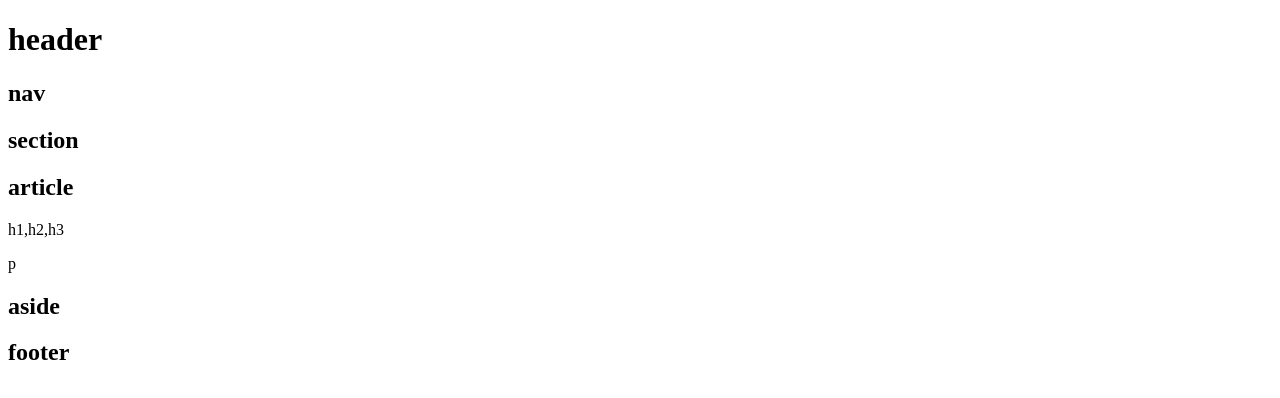
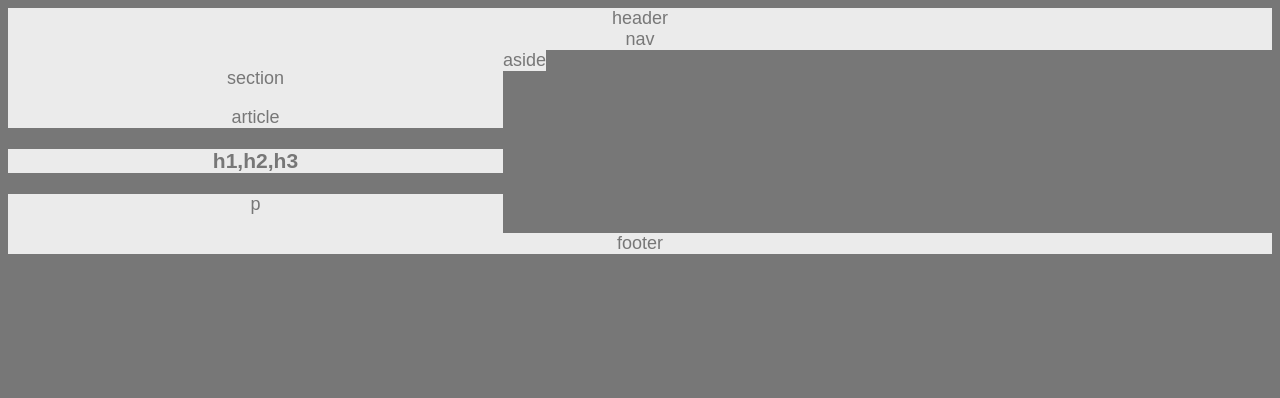
Before and after one commit to dylvne/HW-Wireframe, a plain HTML site: page index.html in a window 1280 px wide. Drawn offline with Linux system fonts and the light colour scheme.

Commit message:
I have adjusted the css and html files so that all the items are located correctly around each other. Sizes and spacing hasn't been done yet

```diff
--- a/index.html
+++ b/index.html
@@ -1,7 +1,8 @@
 <!--Delane Chen
     5/21/2019
     CodingBootCamp
-    Wireframe Hw -->
+    Wireframe Hw
+-->
 <!DOCTYPE html>
 <html lang="en">
 <head>
@@ -9,32 +10,28 @@
     <meta name="viewport" content="width=device-width, initial-scale=1.0">
     <meta http-equiv="X-UA-Compatible" content="ie=edge">
     <title>HW-Wireframe</title>
+    <link rel="stylesheet" href="style.css">
 </head>
 <body>
-    <header>
-        <h1>header</h1>
-    </header>
+<div class="wrapper">
+    <header>header</header>
 
-    <nav>
-        <h1>nav</h1>
-    </nav>
-
+    <nav>nav</nav>
+<div class="clearFix" ::after>
     <section>
-        <h2>section</h2>
+        <p>section</p>
         <article>
-            <h2>article</h2>
-            <p>h1,h2,h3</p>
+            <p>article<p>
+            <h1>h1,h2,h3</h1>
             <p>p</p>
         </article>
     </section>
 
-    <aside>
-        <h2>aside</h2>
-    </aside>
-
+    <aside>aside</aside>
+</div>
     <footer>
-        <h2>footer</h2>
+        footer
     </footer>
-
+</div>
 </body>
 </html>
--- a/style.css
+++ b/style.css
@@ -0,0 +1,35 @@
+body{
+    font-family: Arial, Helvetica, 'Helvetica Neue', sans-serif;
+    background-color: #777;
+    color: #777;
+    widows: 960px;
+    font-size: 18px;
+}
+header,nav,section,aside,footer{
+    background-color: #ebebeb;
+    text-align: center;
+}
+article{
+    color:#ebebeb;
+    background-color: #777;
+}
+h1,p{
+    color: #777;
+    background-color: #ebebeb;
+}
+section{
+    width:495px;
+    float: left;
+}
+aside{
+    float:left;
+}
+.clearFix::after{
+    content: "";
+    clear: both;
+    display: table;
+}
+
+.wrapper{
+
+}
```
